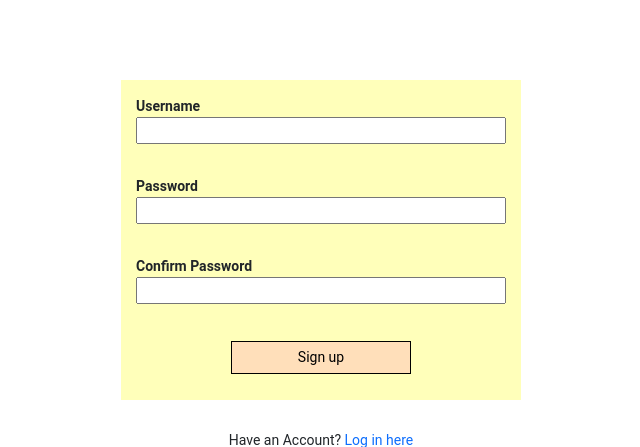
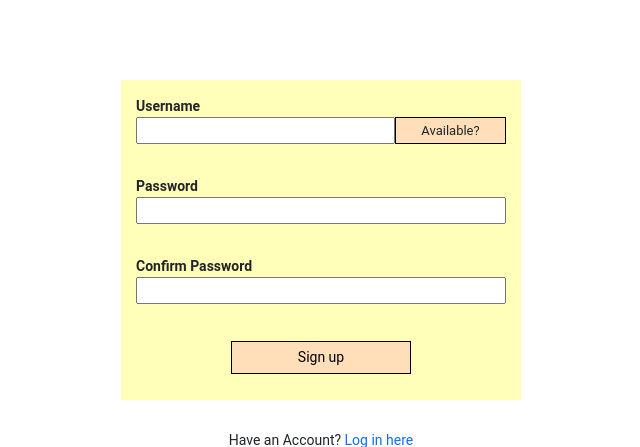
Before and after one commit to bwilkins96/Goal_e, a Django app: page /signup in a window 1280 px wide. Shown: the part 55-502 px from the top of the page, without its empty margins (319-959 px from the left). Run offline with Django 4.2, Linux system fonts and the light colour scheme; some libraries are stand-ins or nearby versions; some web fonts are replaced.

Commit message:
added username available to sign up

```diff
--- a/goal_e_project/goal_e/static/goal_e/css/main.css
+++ b/goal_e_project/goal_e/static/goal_e/css/main.css
@@ -210,7 +210,6 @@ textarea {
 #usernameContainer {
   display: flex;
   width: 100%;
-  background-color: #ffffba;
 }
 #usernameContainer #checkAvail {
   display: flex;
@@ -218,11 +217,12 @@ textarea {
   align-items: center;
   width: 30%;
   font-size: 13px;
+  background-color: #ffdfba;
   border: 1px solid black;
   cursor: pointer;
 }
 #usernameContainer #checkAvail:hover {
-  background-color: #ffff87;
+  background-color: #ffc787;
 }
 #usernameContainer input {
   width: 70%;
--- a/goal_e_project/goal_e/static/goal_e/css/main.less
+++ b/goal_e_project/goal_e/static/goal_e/css/main.less
@@ -270,7 +270,6 @@ textarea {
 #usernameContainer {
     display: flex;
     width: 100%;
-    background-color: @yellow;
 
     #checkAvail {
         display: flex;
@@ -278,11 +277,12 @@ textarea {
         align-items: center;
         width: 30%;
         font-size: 13px;
+        background-color: @orange;
         border: 1px solid black;
         cursor: pointer;
 
         &:hover {
-            background-color: darken(@yellow, 10%);
+            background-color: darken(@orange, 10%);
         }
     }
 
--- a/goal_e_project/goal_e/templates/auth/signup.html
+++ b/goal_e_project/goal_e/templates/auth/signup.html
@@ -14,7 +14,11 @@
 
         <div class="formEle">
             <label for="username">Username</label>
-            <input type="text" id="username" name="username" value="{{ username }}" required>
+
+            <div id="usernameContainer">
+                <input type="text" id="username" name="username" oninput="removeAvailableClasses()" required>
+                <div id="checkAvail" onclick="checkUsernameAvailable()">Available?</div>
+            </div>
         </div>
 
         <div class="formEle">
```
